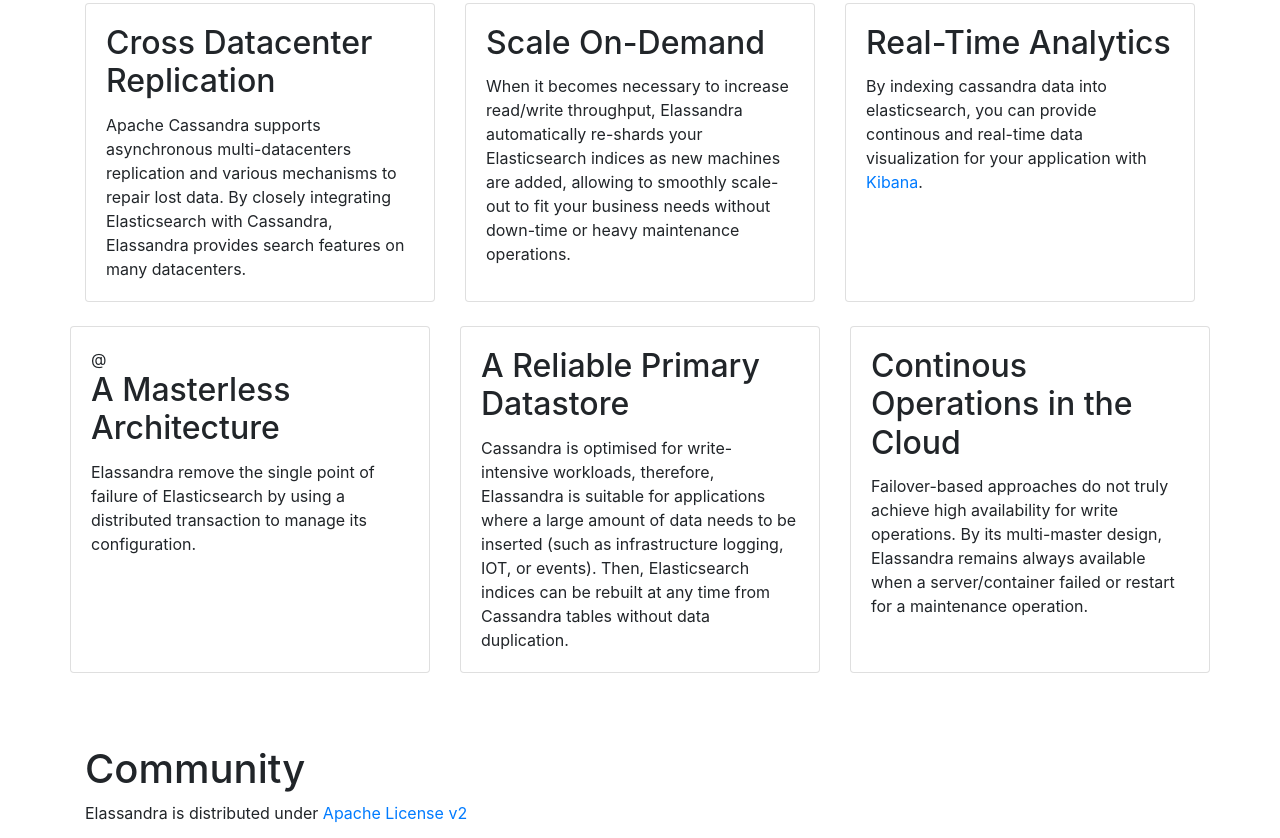
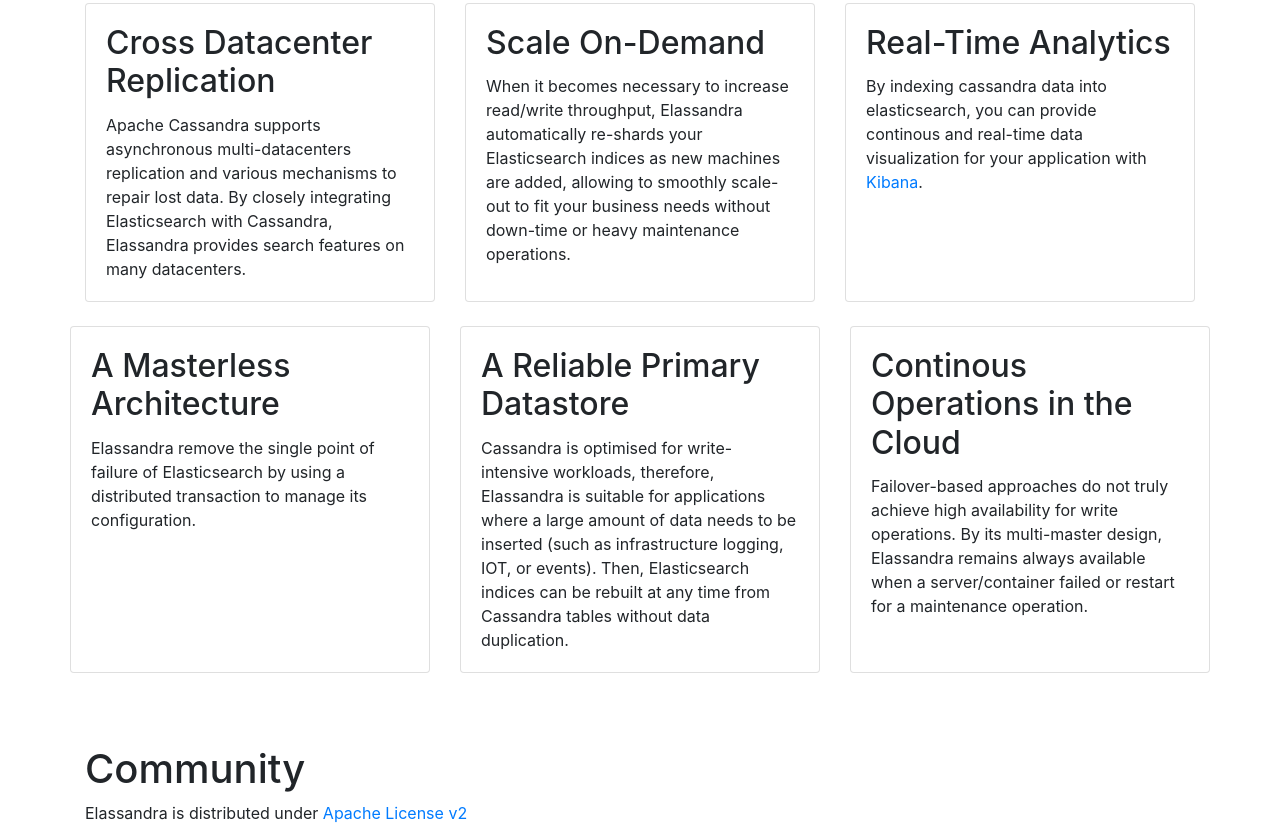
Before and after one commit to strapdata/elassandra.io, a website: page index.html in a window 1280 px wide. Shown: the part 317-1155 px from the top of the page. Drawn offline with Linux system fonts and the light colour scheme.

```diff
--- a/index.html
+++ b/index.html
@@ -121,7 +121,7 @@
         <div class="row">
           <div class="col-md-4 mb-4">
             <div class="card h-100">
-              <div class="card-body">@
+              <div class="card-body">
                 <h2 class="card-title">A Masterless Architecture</h2>
                 <p class="card-text">Elassandra remove the single point of failure of Elasticsearch by using a distributed transaction to manage its configuration.</p>
               </div>
```
Also changed, not shown: favicon.ico (added).
